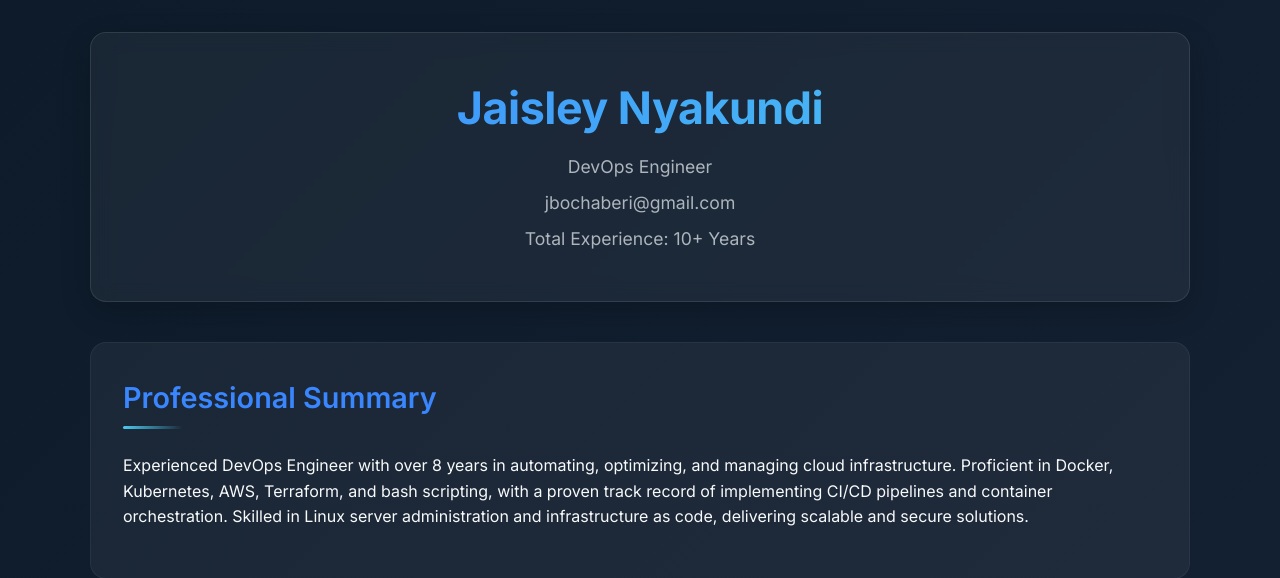
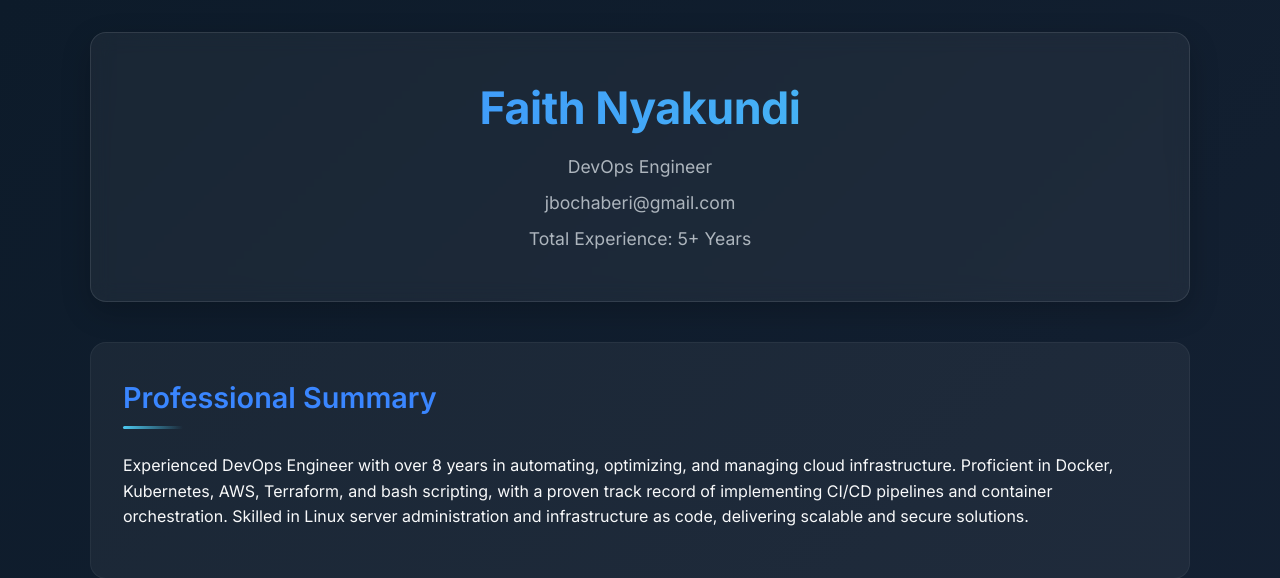
Before and after one commit to nyakundik/myresume-repo, a Flask app: page / in a window 1280 px wide. Shown: the top 578 px of the page. Run offline with Flask 3, Linux system fonts and the light colour scheme.

Commit message:
deployment

```diff
--- a/templates/index.html
+++ b/templates/index.html
@@ -271,10 +271,10 @@
 <body>
     <div class="container">
         <header class="header">
-            <h1>Jaisley Nyakundi</h1>
+            <h1>Faith Nyakundi</h1>
             <p>DevOps Engineer</p>
             <p>jbochaberi@gmail.com</p>
-            <p>Total Experience: 10+ Years</p>
+            <p>Total Experience: 5+ Years</p>
         </header>
 
         <section class="section summary">
```
